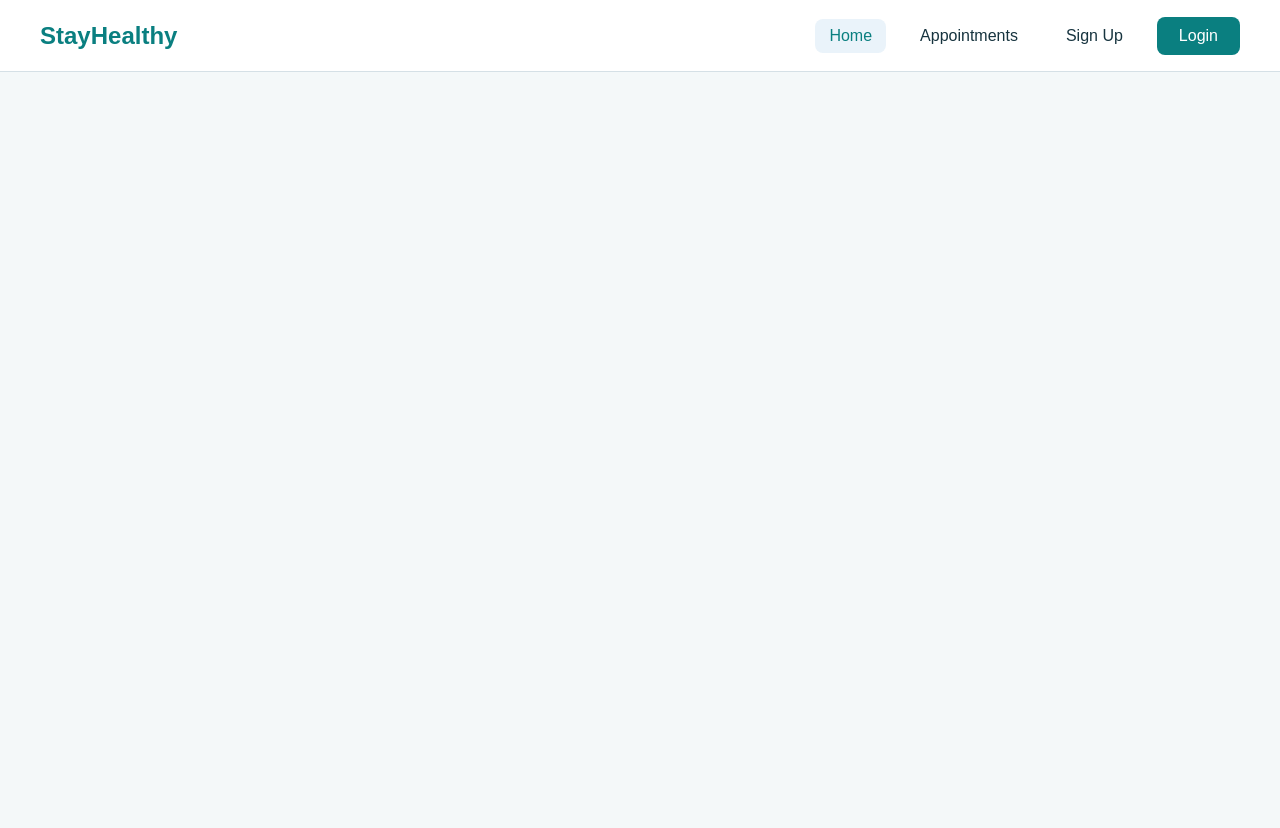
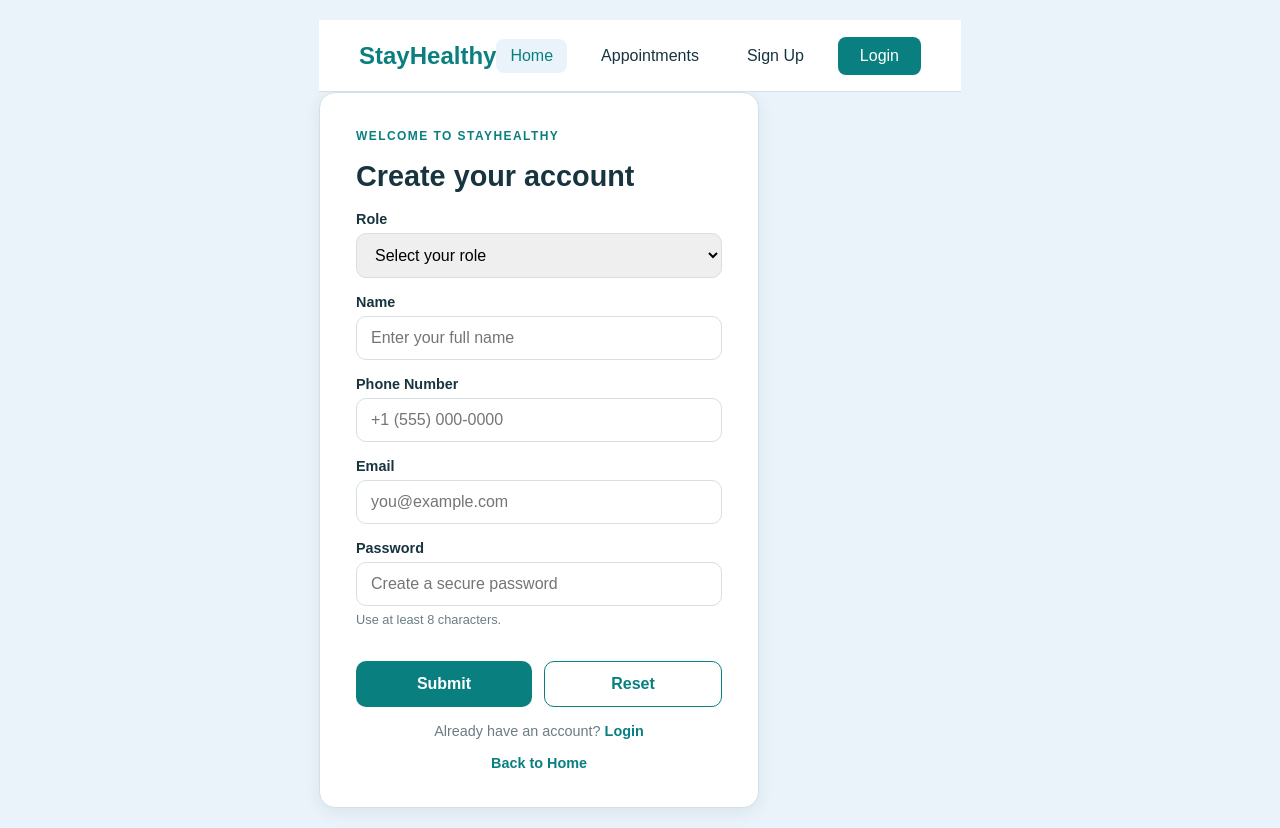
Before and after one commit to kevo751/med_appt, a React (Vite) app: page /signup in a window 1280 px wide. Before the commit the page ends 800 px from the top, so only its background shows below. Built offline with nearby package versions, Linux system fonts and the light colour scheme.

Commit message:
Add signup and login pages

```diff
--- a/src/App.jsx
+++ b/src/App.jsx
@@ -3,6 +3,8 @@ import { BrowserRouter, Routes, Route } from 'react-router-dom';
 
 import Navbar from './Components/Navbar/Navbar';
 import Landing_Page from './Components/Landing_Page/Landing_Page';
+import Sign_Up from './Components/Sign_Up/Sign_Up';
+import Login from './Components/Login/Login';
 
 function App() {
   return (
@@ -11,6 +13,8 @@ function App() {
         <Navbar />
         <Routes>
           <Route path="/" element={<Landing_Page />} />
+          <Route path="/signup" element={<Sign_Up />} />
+          <Route path="/login" element={<Login />} />
         </Routes>
       </BrowserRouter>
     </div>
--- /dev/null
+++ b/src/Components/Login/Login.jsx
@@ -0,0 +1,29 @@
+import React from 'react';
+import { Link } from 'react-router-dom';
+import './Login.css';
+
+function Login() {
+  return (
+    <div className="form-container">
+      <p className="eyebrow">Your health, connected</p>
+      <h1>Good to see you again</h1>
+
+      <form onSubmit={(e) => e.preventDefault()}>
+        <label htmlFor="email">Email</label>
+        <input type="email" id="email" name="email" placeholder="you@example.com" required />
+
+        <label htmlFor="password">Password</label>
+        <input type="password" id="password" name="password" placeholder="Enter your password" required />
+
+        <div className="button-row">
+          <button type="submit" className="btn submit">Login</button>
+        </div>
+      </form>
+
+      <p className="switch">New to StayHealthy? <Link to="/signup">Sign up for free</Link></p>
+      <p className="switch"><Link to="/">Back to Home</Link></p>
+    </div>
+  );
+}
+
+export default Login;
--- /dev/null
+++ b/src/Components/Sign_Up/Sign_Up.jsx
@@ -0,0 +1,45 @@
+import React from 'react';
+import { Link } from 'react-router-dom';
+import './Sign_Up.css';
+
+function Sign_Up() {
+  return (
+    <div className="form-container">
+      <p className="eyebrow">Welcome to StayHealthy</p>
+      <h1>Create your account</h1>
+
+      <form onSubmit={(e) => e.preventDefault()}>
+        <label htmlFor="role">Role</label>
+        <select id="role" name="role" defaultValue="" required>
+          <option value="" disabled>Select your role</option>
+          <option value="patient">Patient</option>
+          <option value="doctor">Doctor</option>
+          <option value="admin">Admin</option>
+        </select>
+
+        <label htmlFor="name">Name</label>
+        <input type="text" id="name" name="name" placeholder="Enter your full name" required />
+
+        <label htmlFor="phone">Phone Number</label>
+        <input type="tel" id="phone" name="phone" placeholder="+1 (555) 000-0000" required />
+
+        <label htmlFor="email">Email</label>
+        <input type="email" id="email" name="email" placeholder="you@example.com" required />
+
+        <label htmlFor="password">Password</label>
+        <input type="password" id="password" name="password" placeholder="Create a secure password" minLength={8} required />
+        <small>Use at least 8 characters.</small>
+
+        <div className="button-row">
+          <button type="submit" className="btn submit">Submit</button>
+          <button type="reset" className="btn reset">Reset</button>
+        </div>
+      </form>
+
+      <p className="switch">Already have an account? <Link to="/login">Login</Link></p>
+      <p className="switch"><Link to="/">Back to Home</Link></p>
+    </div>
+  );
+}
+
+export default Sign_Up;
```
